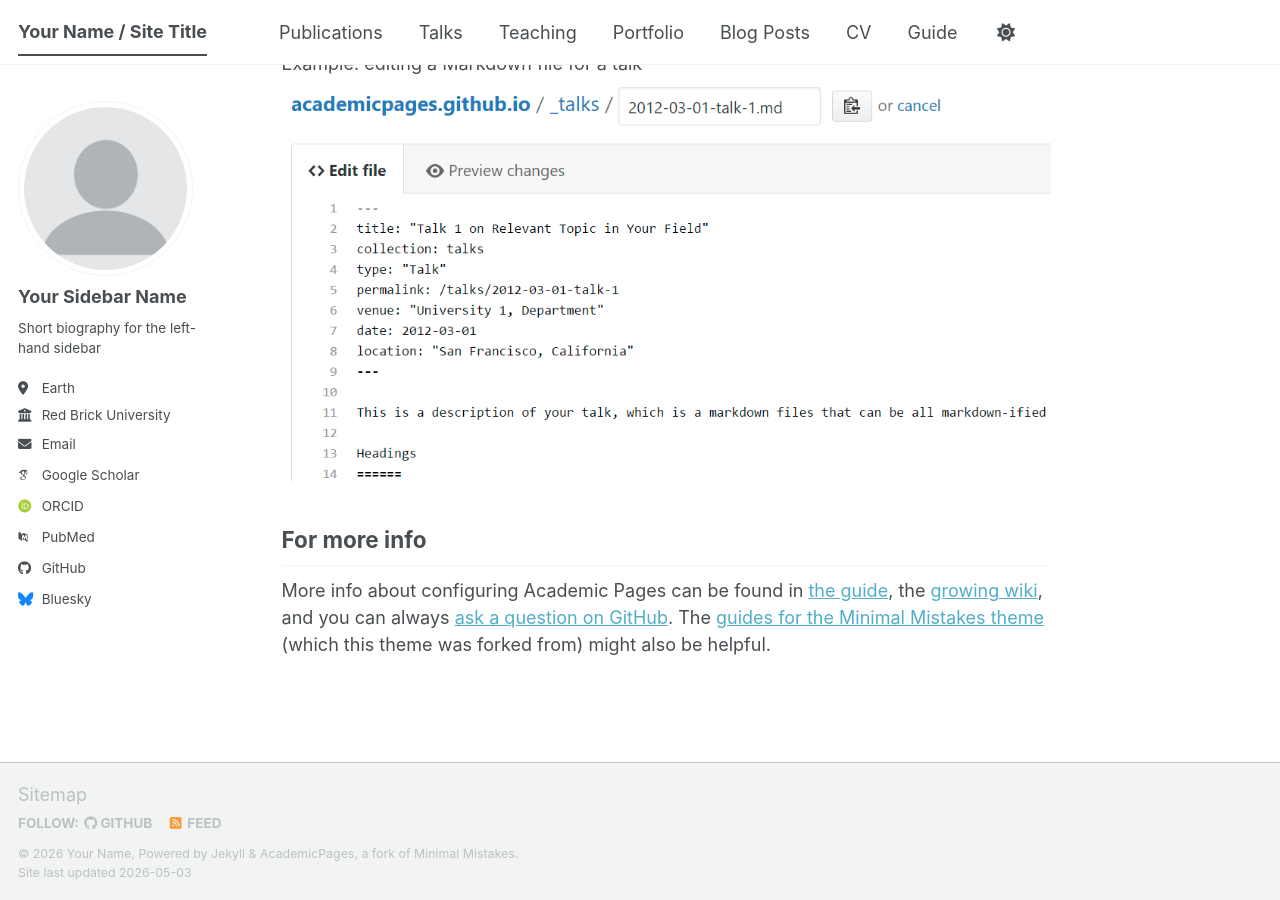
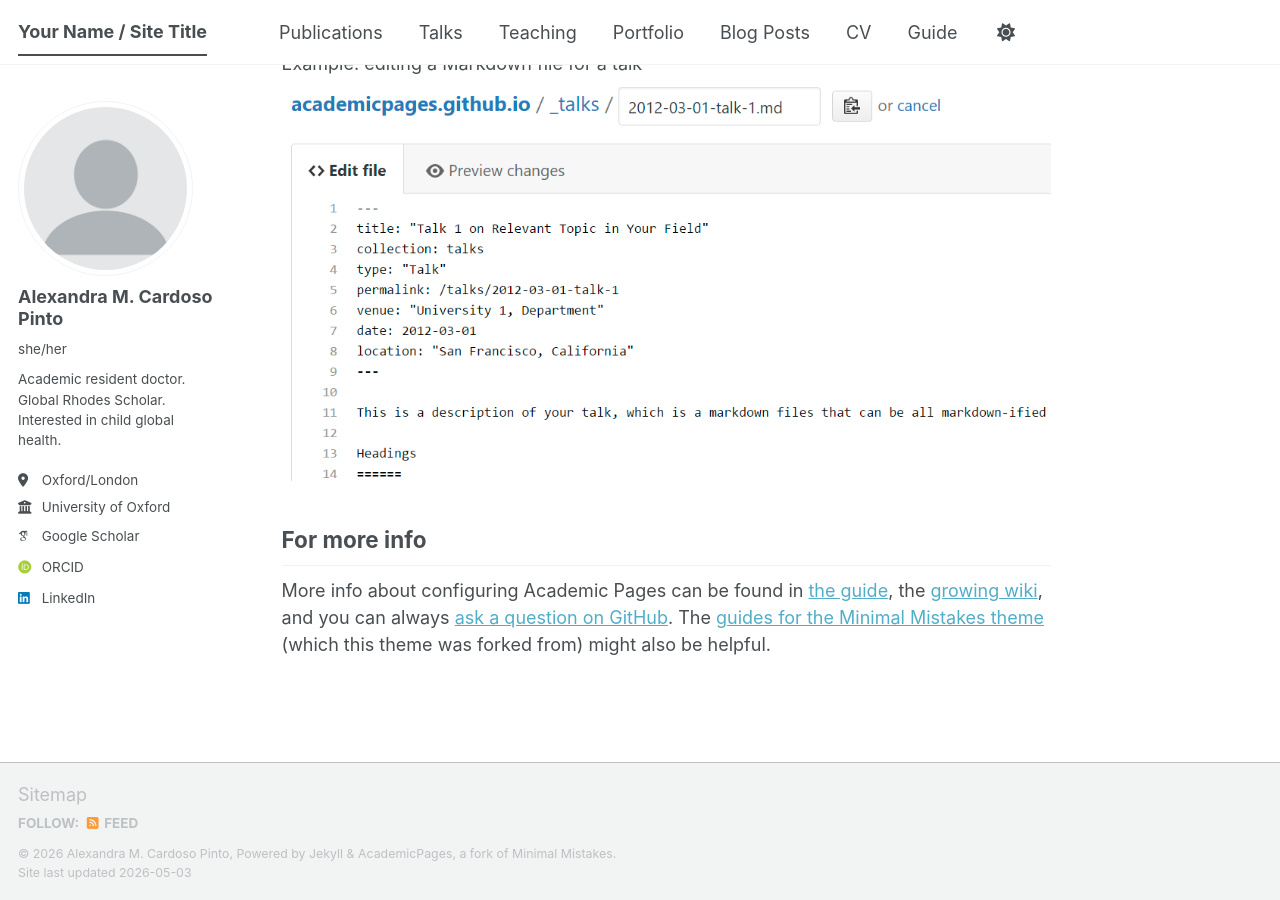
Before and after one commit to alexandramcp/alexandramcp.github.io, a Jekyll site: the page built from _pages/about.md, in a window 1280 px wide and 900 px high, scrolled down 2720 px. Built offline with Jekyll 4.4.1, drawn with Linux system fonts in a browser that asks for light colours; some web fonts are replaced; a script bundle is joined from its source files by our own code; library files that are not in the unit come from our copies.

Commit message:
Update _config.yml

```diff
--- a/_config.yml
+++ b/_config.yml
@@ -11,12 +11,12 @@ locale                   : "en-US"
 site_theme               : "default" # The available themes options are "default", "air", "sunrise", "mint", "dirt" and "contrast"
 title                    : "Your Name / Site Title"
 title_separator          : "-"
-name                     : &name "Your Name"
-description              : &description "Your Name's academic portfolio"   # Update this with a general description of your site, this is the default if not overridden by a page
+name                     : &name "Alexandra M. Cardoso Pinto"
+description              : &description "Alexandra's academic portfolio"   # Update this with a general description of your site, this is the default if not overridden by a page
 url                      : https://alexandramcp.github.io # The base hostname & protocol for your site e.g. "https://[your GitHub username].github.io",
                                                            # or if you already have some other page hosted on Github then use "https://[your GitHub username].github.io/[Your Repo Name]"
 baseurl                  : "" # the subpath of your site, e.g. "/blog"
-repository               : "academicpages/academicpages.github.io"
+repository               : "alexandramcp/alexandramcp.github.io"
 
 # Site Author - The following control what appear as part of the author content on the side bar.
 #               If a field is blank the icon and link will not appear, otherwise it will be shown.
@@ -24,24 +24,24 @@ repository               : "academicpages/academicpages.github.io"
 author:
   # Biographic information
   avatar           : "profile.png"
-  name             : "Your Sidebar Name"
-  pronouns         : # example: "she/her"
-  bio              : "Short biography for the left-hand sidebar"
-  location         : "Earth"
-  employer         : "Red Brick University"
+  name             : "Alexandra M. Cardoso Pinto"
+  pronouns         : "she/her"
+  bio              : "Academic resident doctor. Global Rhodes Scholar. Interested in child global health."
+  location         : "Oxford/London"
+  employer         : "University of Oxford"
   uri              : # URL
-  email            : "none@example.org"
+  email            : #"none@example.org"
 
   # Academic websites
   academia         : # URL
   arxiv            : # URL - Update with the correct link to your profile
-  googlescholar    : "https://scholar.google.com/citations?user=PS_CX0AAAAAJ"
+  googlescholar    : "https://scholar.google.co.uk/citations?user=m92e1rIAAAAJ&hl=en&oi=ao"
   inspire-hep      : # URL
   impactstory      : # URL
-  orcid            : "https://orcid.org/yourorcidurl"
+  orcid            : "https://orcid.org/0000-0001-5852-4841"
   semantic         : # URL
   ssrn             : # URL
-  pubmed           : "https://www.ncbi.nlm.nih.gov/pubmed/?term=john+snow"
+  pubmed           : #"https://www.ncbi.nlm.nih.gov/pubmed/?term=john+snow"
   researchgate     : # URL
   scopus           : # URL
   zotero           : # URL
@@ -51,13 +51,13 @@ author:
   bitbucket        : # Username - Update with your username on the site
   codepen          : # Username
   dribbble         : # Username
-  github           : "academicpages"
+  github           : #"academicpages"
   kaggle           : # Username
   stackoverflow    : # User number or user number and name (i.e., use "1" or "1/jeff-atwood")
 
   # Social media
   artstation       : # Username
-  bluesky          : "bsky.app" # Replace this with you Bluesky username
+  bluesky          : #"bsky.app" # Replace this with you Bluesky username
   facebook         : # Username
   flickr           : # Username
   foursquare       : # Username
@@ -66,7 +66,7 @@ author:
   keybase          : # Username
   instagram        : # Username
   lastfm           : # Username
-  linkedin         : # Username
+  linkedin         : "https://uk.linkedin.com/in/alexandra-pinto-6a7208208"
   mastodon         : # URL
   medium           : # URL
   pinterest        : # Username
```
